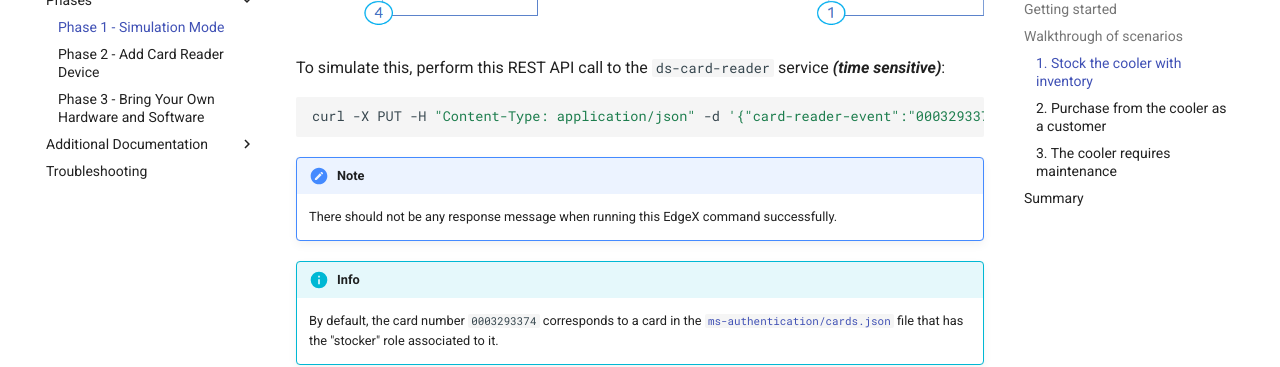
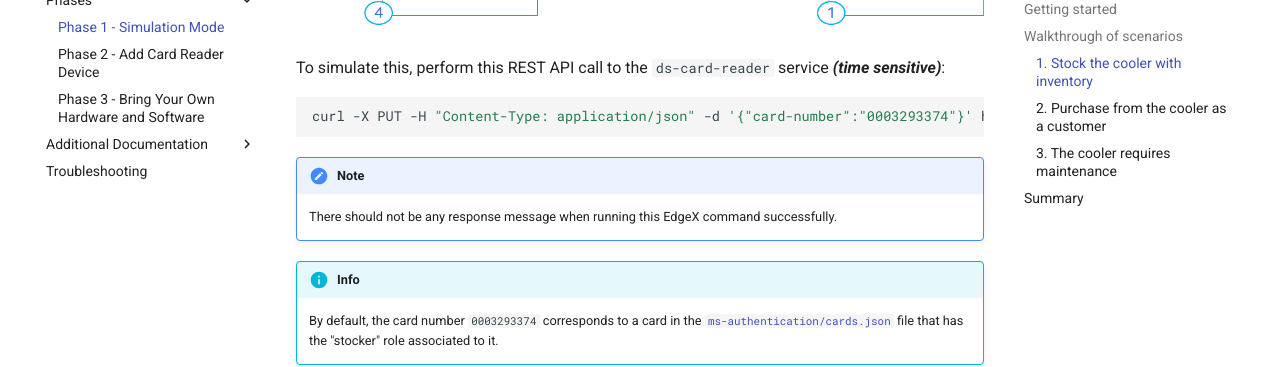
Before and after one commit to intel-retail/automated-vending, an MkDocs documentation site: the page built from docs_src/phases/phase1.md, in a window 1280 px wide and 900 px high, scrolled down 3682 px. Shown: the part 153-520 px from the top of the window. Built offline with MkDocs 1.6.1 and Material for MkDocs 9.7.7, drawn with Linux system fonts in a browser that asks for light colours; comment, search, counter and statistics services are not loaded; some of the changed text lies outside the part shown.

Commit message:
docs: update doc per api name change
Signed-off-by: Valina Li <valina.li@intel.com>

````diff
--- a/docs/events.html
+++ b/docs/events.html
@@ -486,14 +486,14 @@
 
                 <h1 id="automated-checkout-events">Automated Checkout Events</h1>
 <p>The following are the different events used in the Automated Checkout reference implementation.</p>
-<h2 id="card-reader-events">Card reader events</h2>
+<h2 id="card-number">Card number</h2>
 <p><a href="automated-checkout-services/device_services.html#card-reader"><code>ds-card-reader</code></a> uses the EdgeX events pattern to send the card information into EdgeX Core Data as well as maintain a healthy state.</p>
-<p><code>card-reader-event</code> is an asynchronous event sent when a card is scanned by the card reader device. The event reading value is a string containing a 10-digit number and is placed into EdgeX Core Data as an event reading.</p>
+<p><code>card-number</code> is an asynchronous event sent when a card is scanned by the card reader device. The event reading value is a string containing a 10-digit number and is placed into EdgeX Core Data as an event reading.</p>
 <div class="codehilite"><pre><span></span><code><span class="s2">&quot;0003293374&quot;</span>
 </code></pre></div>
 
 
-<p><code>card-reader-status</code> is an auto-event used to check the status of card reader connection. Every x seconds the event will check to see if the card reader is accessible. If the service is unable to verify the connection to the card reader then the service will restart. This event produces no database entry in EdgeX Core Data.</p>
+<p><code>status</code> is an auto-event used to check the status of card reader connection. Every x seconds the event will check to see if the card reader is accessible. If the service is unable to verify the connection to the card reader then the service will restart. This event produces no database entry in EdgeX Core Data.</p>
 <h2 id="controller-board-events">Controller board events</h2>
 <p><a href="automated-checkout-services/device_services.html#controller-board"><code>ds-controller-board</code></a> uses the EdgeX events pattern to send the card information into EdgeX Core Data.</p>
 <p><code>controller-board-status</code> is an auto-event used to send the current state of the controller board and all of its periferals to EdgeX Core Data. This data is used by the as-controller-board-status application service to determine the state of the system. The information included in the status are the door lock states, door state, temperature, and humidity. The EdgeX Reading value is a string containing the following JSON:</p>
--- a/docs/phases/phase1.html
+++ b/docs/phases/phase1.html
@@ -675,7 +675,7 @@
 </p>
 
 <p>To simulate this, perform this REST API call to the <code>ds-card-reader</code> service <strong><em>(time sensitive)</em></strong>:</p>
-<div class="codehilite"><pre><span></span><code>curl -X PUT -H <span class="s2">&quot;Content-Type: application/json&quot;</span> -d <span class="s1">&#39;{&quot;card-reader-event&quot;:&quot;0003293374&quot;}&#39;</span> http://localhost:48098/api/v1/device/name/ds-card-reader/card-reader-event
+<div class="codehilite"><pre><span></span><code>curl -X PUT -H <span class="s2">&quot;Content-Type: application/json&quot;</span> -d <span class="s1">&#39;{&quot;card-number&quot;:&quot;0003293374&quot;}&#39;</span> http://localhost:48098/api/v2/device/name/card-reader/card-number
 </code></pre></div>
 
 
@@ -878,7 +878,7 @@ The (unaltered) contents of <a href="https://github.com/intel-iot-devkit/automat
 </p>
 
 <p>To begin, start by performing the following REST command to simulate a customer swiping their badge to open the cooler <strong><em>(time sensitive)</em></strong>:</p>
-<div class="codehilite"><pre><span></span><code>curl -X PUT -H <span class="s2">&quot;Content-Type: application/json&quot;</span> -d <span class="s1">&#39;{&quot;card-reader-event&quot;:&quot;0003278380&quot;}&#39;</span> http://localhost:48098/api/v1/device/name/ds-card-reader/card-reader-event
+<div class="codehilite"><pre><span></span><code>curl -X PUT -H <span class="s2">&quot;Content-Type: application/json&quot;</span> -d <span class="s1">&#39;{&quot;card-number&quot;:&quot;0003278380&quot;}&#39;</span> http://localhost:48098/api/v2/device/name/card-reader/card-number
 </code></pre></div>
 
 
@@ -1149,7 +1149,7 @@ The value of <code>maintenanceMode</code> will switch to <code>true</code> from
 </div>
 <p>Now that a new, proper average temperature value has been set, the maintenance worker can proceed to swipe their card, fix the cooler, and set the maintenance mode back to false.</p>
 <p>To do this, follow a familiar step, only this time use a card that has been assigned to a maintenance worker role <strong><em>(not time sensitive)</em></strong>:</p>
-<div class="codehilite"><pre><span></span><code>curl -X PUT -H <span class="s2">&quot;Content-Type: application/json&quot;</span> -d <span class="s1">&#39;{&quot;card-reader-event&quot;:&quot;0003278385&quot;}&#39;</span> http://localhost:48098/api/v1/device/name/ds-card-reader/card-reader-event
+<div class="codehilite"><pre><span></span><code>curl -X PUT -H <span class="s2">&quot;Content-Type: application/json&quot;</span> -d <span class="s1">&#39;{&quot;card-number&quot;:&quot;0003278385&quot;}&#39;</span> http://localhost:48098/api/v2/device/name/card-reader/card-number
 </code></pre></div>
 
 
--- a/docs_src/phases/phase1.md
+++ b/docs_src/phases/phase1.md
@@ -112,7 +112,7 @@ The following diagram represents the flow for swiping your badge and unlocking t
 To simulate this, perform this REST API call to the `ds-card-reader` service ***(time sensitive)***:
 
 ```bash
-curl -X PUT -H "Content-Type: application/json" -d '{"card-reader-event":"0003293374"}' http://localhost:48098/api/v1/device/name/ds-card-reader/card-reader-event
+curl -X PUT -H "Content-Type: application/json" -d '{"card-number":"0003293374"}' http://localhost:48098/api/v2/device/name/card-reader/card-number
 ```
 
 !!! note
@@ -318,7 +318,7 @@ That's it! Each of the above actions has a corresponding REST API call that we w
 To begin, start by performing the following REST command to simulate a customer swiping their badge to open the cooler ***(time sensitive)***:
 
 ```bash
-curl -X PUT -H "Content-Type: application/json" -d '{"card-reader-event":"0003278380"}' http://localhost:48098/api/v1/device/name/ds-card-reader/card-reader-event
+curl -X PUT -H "Content-Type: application/json" -d '{"card-number":"0003278380"}' http://localhost:48098/api/v2/device/name/card-reader/card-number
 ```
 
 !!! note
@@ -596,7 +596,7 @@ Now that a new, proper average temperature value has been set, the maintenance w
 To do this, follow a familiar step, only this time use a card that has been assigned to a maintenance worker role ***(not time sensitive)***:
 
 ```bash
-curl -X PUT -H "Content-Type: application/json" -d '{"card-reader-event":"0003278385"}' http://localhost:48098/api/v1/device/name/ds-card-reader/card-reader-event
+curl -X PUT -H "Content-Type: application/json" -d '{"card-number":"0003278385"}' http://localhost:48098/api/v2/device/name/card-reader/card-number
 ```
 
 !!! note
````
Also changed, not shown: docs/automated-checkout-services/device_services.html (+8 -8 lines), docs_src/events.md (+2 -2 lines).
